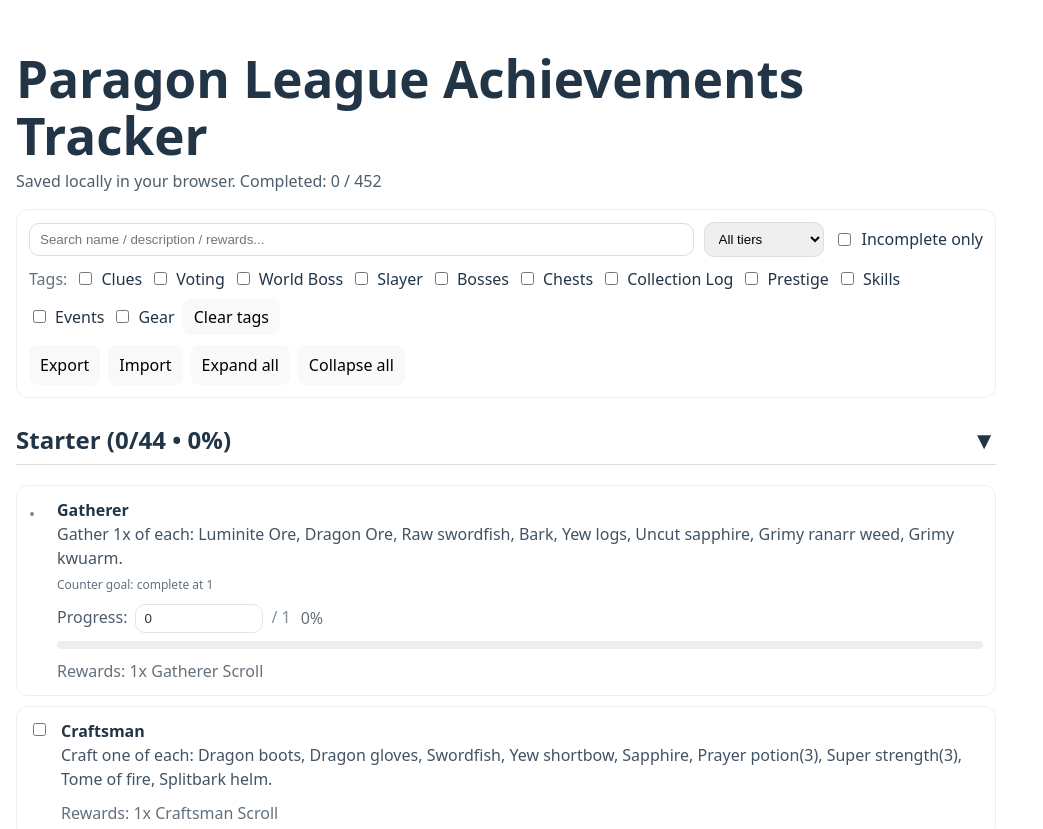
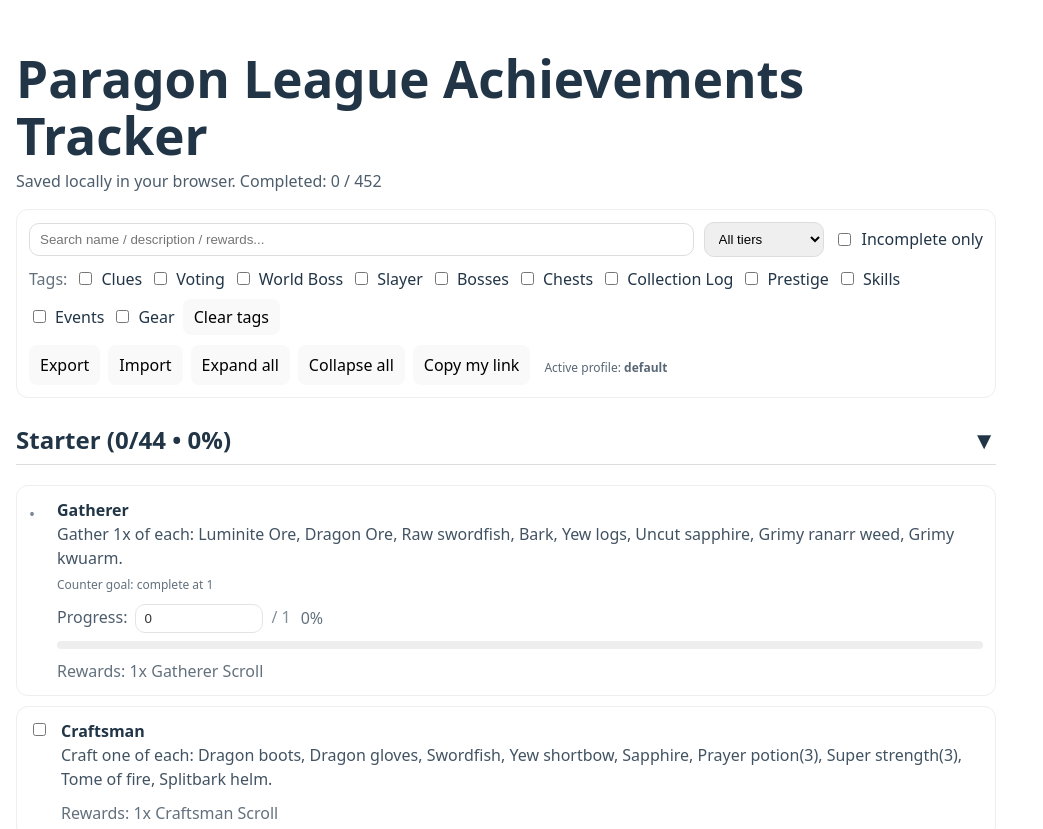
Before and after one commit to Eren-Enou/august-paragon-tracker, a React (Vite) app: page / in a window 1280 px wide. Shown: the top 829 px of the page, without its empty margins (0-1043 px from the left). Built offline with nearby package versions, Linux system fonts and the light colour scheme.

Commit message:
unique logins

```diff
--- a/src/App.tsx
+++ b/src/App.tsx
@@ -39,6 +39,9 @@ const ALL_TAGS: Tag[] = [
   "Events",
   "Gear",
 ];
+
+
+
 
 function inferTags(a: { name: string; description: string; rewardsText: string }): Tag[] {
   const text = `${a.name} ${a.description} ${a.rewardsText}`.toLowerCase();
@@ -126,6 +129,11 @@ function tierStats(
 }
 
 export default function App() {
+
+    const userKey = useMemo(() => {
+      const u = new URLSearchParams(window.location.search).get("u");
+      return u && u.trim() ? u.trim().toLowerCase() : "default";
+    }, []);
   // Load achievements + derive targets
   const achievements = useMemo(() => {
       const raw = achievementsData as Achievement[];
@@ -137,9 +145,10 @@ export default function App() {
     }, []);
 
 
-  const [progressFile, setProgressFile] = useState<ProgressFileV1>(() =>
-    loadProgress()
-  );
+    const [progressFile, setProgressFile] = useState<ProgressFileV1>(() =>
+      loadProgress(userKey)
+    );
+
 
   const [selectedTags, setSelectedTags] = useState<Set<Tag>>(() => new Set());
 
@@ -197,8 +206,9 @@ export default function App() {
 
   // Persist progress
   useEffect(() => {
-    saveProgress(progressFile);
-  }, [progressFile]);
+    saveProgress(userKey, progressFile);
+  }, [userKey, progressFile]);
+
 
   function getProgress(id: string) {
     return progressFile.progressById[id];
@@ -308,7 +318,9 @@ export default function App() {
 
   // Export / Import
   function exportProgress() {
-    downloadJson("paragon-progress.json", progressFile);
+    downloadJson(`paragon-progress-${userKey}.json`, progressFile);
+
+
   }
 
   async function handleImportFile(file: File) {
@@ -468,6 +480,19 @@ export default function App() {
             Collapse all
           </button>
 
+          <button
+              onClick={() => {
+                const url = new URL(window.location.href);
+                url.searchParams.set("u", userKey);
+                navigator.clipboard.writeText(url.toString());
+                alert("Link copied!");
+              }}
+              style={{ padding: "8px 10px" }}
+            >
+              Copy my link
+          </button>
+
+
 
 
 
@@ -483,6 +508,18 @@ export default function App() {
             }}
           />
         </div>
+
+        <div
+            style={{
+            marginTop: 6,
+            fontSize: 12,
+            opacity: 0.75,
+            paddingLeft: 4,
+            }}
+        >
+            Active profile: <b>{userKey}</b>
+        </div>
+
       </div>
 
       {/* List */}
--- a/src/lib/storage.ts
+++ b/src/lib/storage.ts
@@ -1,26 +1,24 @@
 import type { ProgressFileV1 } from "../types/achievements";
 
-const STORAGE_KEY = "paragon_progress_v1";
+function storageKey(userKey: string) {
+  return `paragon-progress:v1:${userKey}`;
+}
 
-export function loadProgress(): ProgressFileV1 {
-  const raw = localStorage.getItem(STORAGE_KEY);
-  if (!raw) {
-    const now = new Date().toISOString();
-    return { version: 1, updatedAt: now, progressById: {} };
-  }
+export function loadProgress(userKey = "default"): ProgressFileV1 {
+  const raw = localStorage.getItem(storageKey(userKey));
+  if (!raw) return { version: 1, updatedAt: new Date().toISOString(), progressById: {} };
 
   try {
     const parsed = JSON.parse(raw) as ProgressFileV1;
     if (parsed?.version !== 1 || typeof parsed.progressById !== "object") {
-      throw new Error("Invalid progress file");
+      return { version: 1, updatedAt: new Date().toISOString(), progressById: {} };
     }
     return parsed;
   } catch {
-    const now = new Date().toISOString();
-    return { version: 1, updatedAt: now, progressById: {} };
+    return { version: 1, updatedAt: new Date().toISOString(), progressById: {} };
   }
 }
 
-export function saveProgress(progress: ProgressFileV1) {
-  localStorage.setItem(STORAGE_KEY, JSON.stringify(progress));
+export function saveProgress(userKey: string, data: ProgressFileV1) {
+  localStorage.setItem(storageKey(userKey), JSON.stringify(data));
 }
```
